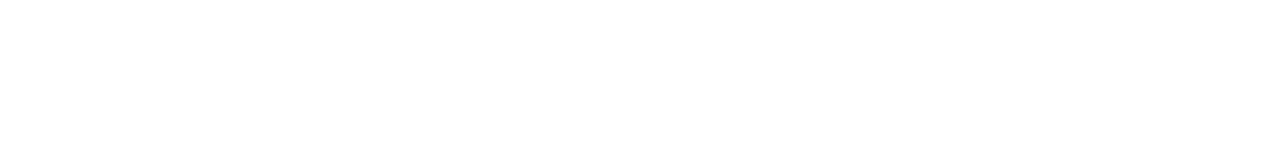
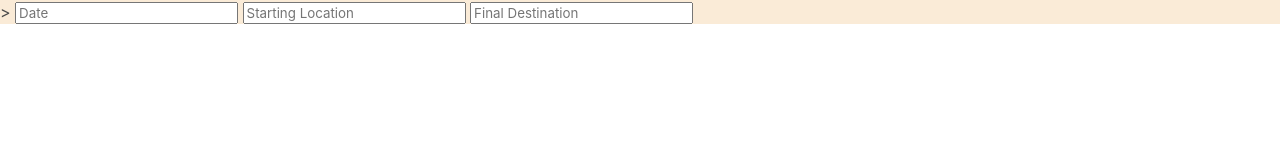
Before and after one commit to Williamskj/Project-01, a plain HTML site: page index.html in a window 1280 px wide. Drawn offline with nearby package versions, Linux system fonts and the light colour scheme.

Commit message:
Please ignore these changes

```diff
--- a/index.html
+++ b/index.html
@@ -11,6 +11,11 @@
 </head>
 
 <body>
+   <div>>
+        <input type="text" placeholder="Date">
+        <input type="text" placeholder="Starting Location">
+         <input type="text" placeholder="Final Destination">
+    </div>
 
 
     <script src="./assets/js/script.js"></script>
```
